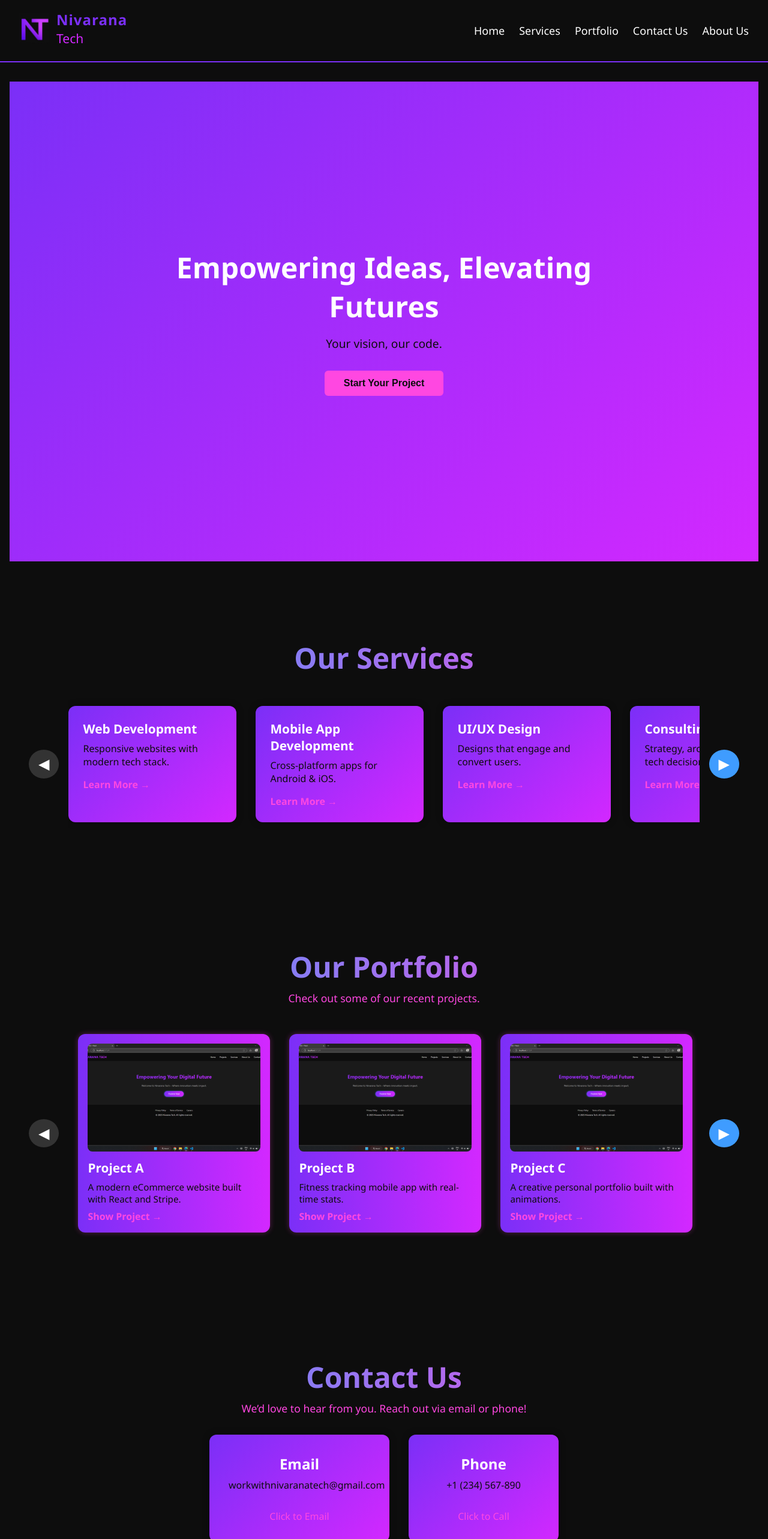
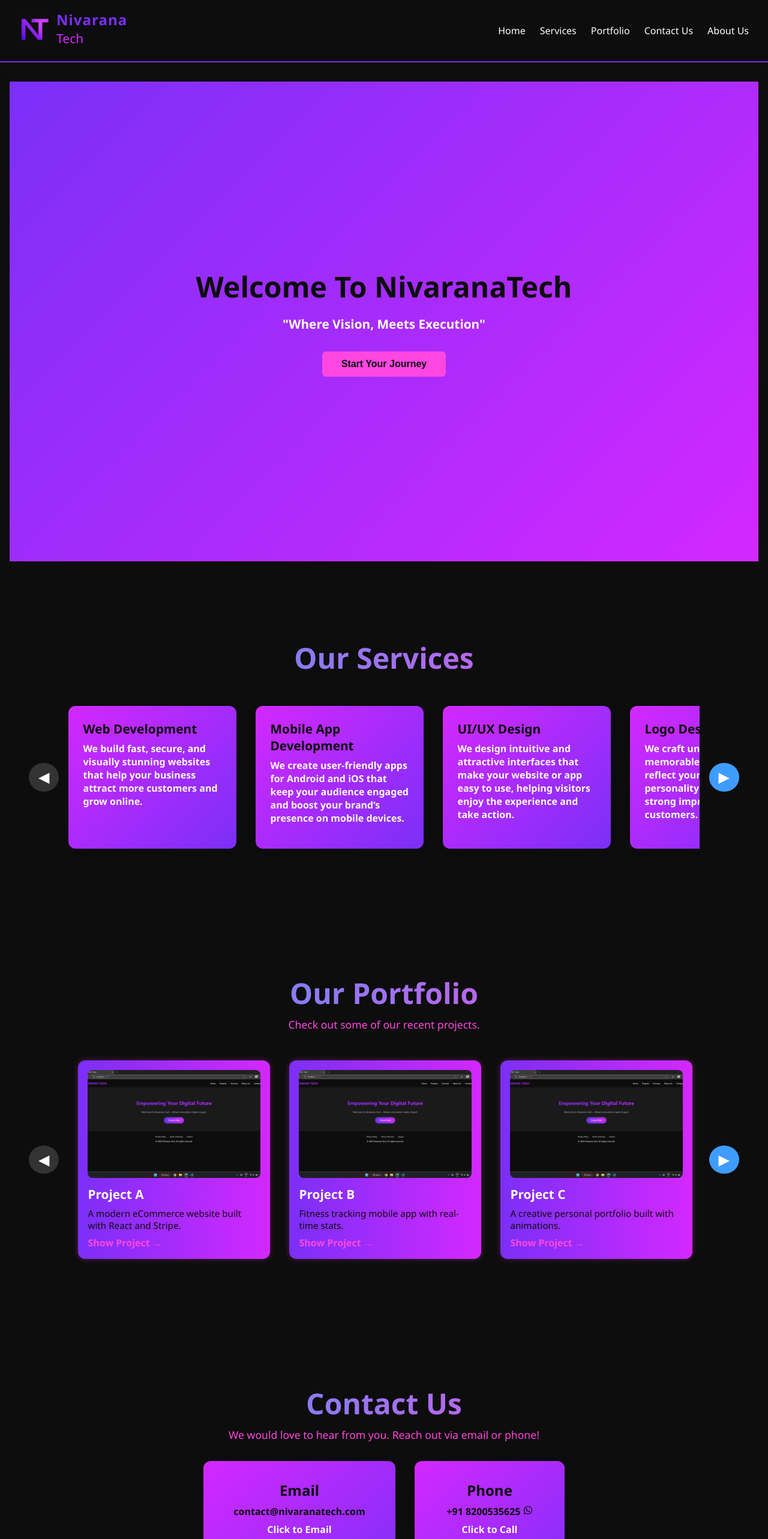
Before and after one commit to nivaranatech/nivarana-website, a React (Vite) app: page / in a window 1280 px wide. Shown: the top 2566 px of the page at 60% size. Built offline with nearby package versions, Linux system fonts and the light colour scheme.

Commit message:
new changes commit

```diff
--- a/package.json
+++ b/package.json
@@ -4,7 +4,7 @@
   "version": "0.0.0",
   "type": "module",
   "scripts": {
-    "dev": "vite",
+    "dev": "vite --host",
     "build": "vite build",
     "lint": "eslint .",
     "preview": "vite preview"
--- a/src/components/Footer.jsx
+++ b/src/components/Footer.jsx
@@ -1,39 +1,39 @@
 
-import { FaFacebookF,FaYoutube,FaXTwitter,FaInstagram,FaLinkedinIn,} from 'react-icons/fa6';
+import { FaFacebookF,FaYoutube,FaXTwitter,FaInstagram,FaLinkedinIn, FaWhatsapp,} from 'react-icons/fa6';
 
 import logo from '../assets/nivaranatech-logo.jpg';
 
 const Footer = () => {
-  const links = [
-    'Privacy Notice',
-    'Cookie Policy',
-    'Accessibility Declaration',
-    'Disclaimer',
-    'Security Policy',
-    'California Notice at Collection',
-    'Customize cookies',
-  ];
+  // const links = [
+  //   'Privacy Notice',
+  //   'Cookie Policy',
+  //   'Accessibility Declaration',
+  //   'Disclaimer',
+  //   'Security Policy',
+  //   'California Notice at Collection',
+  //   'Customize cookies',
+  // ];
 
   return (
     <footer className="footer">
       <div className="footer-left-column">
         <div className="footer-top-row">
           <img src={logo} alt="Nivarana Tech Logo" className="footer-logo" />
-          <p className="footer-copy">©2025 NivaranaTech</p>
+          <p className="footer-copy">© 2025 NivaranaTech</p>
         </div>
         <div className="footer-links">
-          {links.map((link, index) => (
+          {/* {links.map((link, index) => (
             <a key={index} href="#">{link}</a>
-          ))}
+          ))} */}
         </div>
       </div>
 
       <div className="footer-right">
-        <a href="#"><FaFacebookF /></a>
-        <a href="#"><FaYoutube /></a>
-        <a href="#"><FaXTwitter /></a>
-        <a href="#"><FaInstagram /></a>
-        <a href="#"><FaLinkedinIn /></a>
+        <a href="https://www.facebook.com/profile.php?id=61576877070925&sk=about" target='_blank'><FaFacebookF /></a>
+        <a href="https://youtube.com/@nivaranatech?feature=shared" target='_blank'><FaYoutube /></a>
+        <a href="https://x.com/nivaranatech?t=Yruj_rL99hf2XVw8u2hdWw&s=08" target='_blank'><FaXTwitter /></a>
+        <a href="https://www.instagram.com/nivaranatech?utm_source=qr&igsh=MXVheWMyN2dybWhpMA==" target='_blank'><FaInstagram /></a>
+        <a href="https://wa.me/918200535625" target='_blank'><FaWhatsapp /></a>
       </div>
     </footer>
   );
--- a/src/components/Header.jsx
+++ b/src/components/Header.jsx
@@ -1,7 +1,13 @@
-
+import { useState } from 'react';
 import logoImage from '../assets/nivaranatech-logo.jpg';
 
 const Navbar = () => {
+  const [isMenuOpen, setIsMenuOpen] = useState(false);
+
+  const toggleNavbar = () => {
+    setIsMenuOpen(!isMenuOpen);
+  };
+
   return (
     <nav className="navbar">
       <div className="navbar-left">
@@ -11,7 +17,14 @@ const Navbar = () => {
           <div className="brand-bottom">Tech</div>
         </div>
       </div>
-      <ul className="navbar-links">
+
+      {/* Hamburger button */}
+      <button className="hamburger" onClick={toggleNavbar}>
+        ☰
+      </button>
+
+      {/* Navbar links */}
+      <ul className={`navbar-links ${isMenuOpen ? 'active' : ''}`}>
         <li><a href="#home">Home</a></li>
         <li><a href="#services">Services</a></li>
         <li><a href="#portfolio">Portfolio</a></li>
--- a/src/index.css
+++ b/src/index.css
@@ -84,12 +84,20 @@ section {
   text-decoration: none;
   color: var(--text);
   font-weight: 500;
-  font-size: large;
+  font-size: medium;
   transition: color 0.3s;
 }
 
 .navbar-links li a:hover {
-  color: var(--blue);
+  color: var(--accent);
+}
+
+.hamburger {
+  display: none;
+  font-size: 2rem;
+  background: none;
+  border: none;
+  cursor: pointer;
 }
 
 /* Home Section */
@@ -97,7 +105,6 @@ section {
   width: 100%;
   min-height: 100vh;
   background: linear-gradient(135deg, var(--primary), var(--accent));
-  color: var(--text);
   display: flex;
   justify-content: center;
   align-items: center;
@@ -112,13 +119,14 @@ section {
 .hero h2 {
   font-size: 3rem;
   font-weight: bold;
+  color: var(--dark);
   margin-bottom: 1rem;
 }
 
 .hero p {
-  font-size: 1.2rem;
-  font-weight: 500;
-  color: var(--dark);
+  font-size: 1.3rem;
+  font-weight: 700;
+  color: var(--text);
   margin-bottom: 2rem;
 }
 
@@ -188,12 +196,11 @@ section {
 
 .service-card {
   flex: 0 0 auto;
-  background: linear-gradient(135deg, var(--primary), var(--accent));
+  background: linear-gradient(135deg, var(--accent), var(--primary));
   padding: 1.5rem;
   border-radius: 12px;
   min-width: 250px;
   max-width: 280px;
-  color: var(--text);
   box-shadow: 0 0 12px rgba(0, 0, 0, 0.4);
   text-align: left;
   transition: transform 0.3s ease;
@@ -205,27 +212,17 @@ section {
 
 .service-card h3 {
   font-size: 1.3rem;
-  color: var(--text);
+  color: var(--dark);
   margin-bottom: 0.5rem;
 }
 
 .service-card p {
   font-size: 1rem;
-  font-weight: 500;
+  font-weight: 700;
   margin-bottom: 1rem;
-  color: var(--dark);
+  color: var(--text);
 }
 
-.service-card a {
-  color: var(--pink);
-  text-decoration: none;
-  font-weight: bold;
-  transition: color 0.2s ease;
-}
-
-.service-card a:hover {
-  color: var(--blue);
-}
 
 
 /* Portfolio Section */
@@ -376,11 +373,11 @@ section {
 }
 
 .contact-card {
-  background: linear-gradient(135deg, var(--primary), var(--accent));
+  background: linear-gradient(135deg, var(--accent), var(--primary));
   padding: 2rem;
   border-radius: 12px;
   min-width: 250px;
-  max-width: 300px;
+  max-width: 320px;
   box-shadow: 0 0 12px rgba(0, 0, 0, 0.4);
   text-align: center;
   transition: transform 0.3s ease;
@@ -392,29 +389,31 @@ section {
 
 .contact-card h3 {
   font-size: 1.5rem;
-  color: var(--text);
+  color: var(--dark);
   margin-bottom: 0.5rem;
 }
 
 .contact-card p {
   font-size: 1rem;
   color: var(--dark);
-  font-weight: 500;
+  font-weight: 700;
   margin-bottom: 0.5rem;
 }
 
 .contact-card a {
   display: inline-block;
   font-size: 1rem;
-  font-weight: 500;
-  color: var(--pink);
+  font-weight: 700;
+  color: var(--text);
   text-decoration: none;
   transition: color 0.3s ease;
+  margin-bottom: 1rem;
 }
 
 .contact-card a:hover {
-  color: var(--blue);
+  text-decoration: underline;
 }
+
 
 
 /* About Section */
@@ -441,9 +440,9 @@ section {
 }
 
 .about-content {
-  max-width: 900px;
+  max-width: 700px;
   margin: 0 auto 3rem;
-  text-align: left;
+  text-align: center;
 }
 
 .about-content h3 {
@@ -454,17 +453,14 @@ section {
 
 .about-content p {
   font-size: 1rem;
-  font-weight: 500;
-  color: var(--text);
+  color: var(--pink);
   margin-bottom: 2rem;
 }
 
 .team-section h2 {
-  font-size: 2.2rem;
+  font-size: 2rem;
   margin-bottom: 2rem;
-  background: linear-gradient(to right, var(--primary), var(--accent));
-  -webkit-background-clip: text;
-  -webkit-text-fill-color: transparent;
+  color: var(--blue);
 }
 
 .team-cards {
@@ -475,8 +471,7 @@ section {
 }
 
 .team-card {
-  background: linear-gradient(135deg, var(--primary), var(--accent));
-  color: var(--text);
+  background: linear-gradient(135deg, var(--accent), var(--primary));
   padding: 1.5rem;
   border-radius: 12px;
   min-width: 250px;
@@ -493,24 +488,18 @@ section {
 .team-card h3 {
   font-size: 1.3rem;
   margin-bottom: 0.5rem;
-  color: var(--text);
+  color: var(--dark);
 }
 
-.team-card p {
-  font-size: 1rem;
-  font-weight: 500;
-  color: var(--dark);
-  margin-bottom: 1rem;
-}
 
 .team-card a {
-  color: var(--pink);
+  color: var(--text);
   text-decoration: none;
   font-weight: bold;
 }
 
 .team-card a:hover {
-  color: var(--blue);
+  text-decoration: underline;
 }
 
 
@@ -545,7 +534,7 @@ section {
 .footer-copy {
   font-size: 0.9rem;
   font-weight: 700;
-  color: var(--blue);
+  color: var(--text);
 }
 
 .footer-links {
@@ -586,26 +575,46 @@ section {
 /* Responsive Media Queries */
 @media (max-width: 768px) {
 
+
+  html, body {
+    height: 70%;
+    width: 100%;
+    scroll-behavior: smooth;
+  }
+
+
   /* Section for mobile */
   section {
-    padding: 5.3rem 0.1rem;
+    padding: 2rem 0.1rem;
   }
 
 
   /* Header for mobile */
   .navbar {
-    flex-direction: column;
-    align-items: flex;
+    flex-direction: row;
+  }
+
+  .hamburger {
+    display: block;
+    color: var(--text);
   }
 
   .navbar-links {
+    display: none;
     flex-direction: row;
-    gap: 1rem;
     width: 100%;
+    margin-top: 1rem;
+  }
+
+  .navbar-links.active {
+    display: flex;
+  }
+
+  .navbar-links li {
+    padding: 0.5rem 0;
   }
 
   /* Home Section for mobile */
-
   .hero h2 {
     font-size: 2.2rem;
   }
--- a/src/pages/Contact.jsx
+++ b/src/pages/Contact.jsx
@@ -1,24 +1,46 @@
+import { FaWhatsapp } from 'react-icons/fa6';
 
 export default function ContactUs() {
+  const emails = [
+    { label: 'Primary Email', value: 'contact@nivaranatech.com' },
+    { label: 'Secondary Email', value: 'workwithnivaranatech@gmail.com' },
+  ];
+
+  const phoneNumbers = [
+    { label: 'Primary Phone', value: '+91 8200535625' },
+    { label: 'Secondary Phone', value: '+91 7016686728' },
+  ];
+
   return (
     <section className="contact-section">
       <div className="contact-header">
         <h1>Contact Us</h1>
-        <p>We’d love to hear from you. Reach out via email or phone!</p>
+        <p>We would love to hear from you. Reach out via email or phone!</p>
       </div>
 
       <div className="contact-details">
         <div className="contact-card">
           <h3>Email</h3>
-          <p>workwithnivaranatech@gmail.com</p>
-          <br />
-          <a href="mailto:workwithnivaranatech@gmail.com" className="cta-link">Click to Email</a>
+          {emails.map((email, index) => (
+            <div key={index}>
+              <p>{email.value}</p>
+              <a href={`mailto:${email.value}`} className="cta-link">
+                Click to Email
+              </a>
+            </div>
+          ))}
         </div>
+
         <div className="contact-card">
           <h3>Phone</h3>
-          <p>+1 (234) 567-890</p>
-          <br />
-          <a href="tel:+1234567890" className="cta-link">Click to Call</a>
+          {phoneNumbers.map((phone, index) => (
+            <div key={index}>
+              <p>{phone.value} <FaWhatsapp/></p>
+              <a href={`tel:${phone.value.replace(/\s+/g, '')}`} className="cta-link">
+                Click to Call
+              </a>
+            </div>
+          ))}
         </div>
       </div>
     </section>
--- a/src/pages/Home.jsx
+++ b/src/pages/Home.jsx
@@ -1,11 +1,13 @@
 
 export default function Home() {
   return (
-    <section className="hero" id="home">
+    <section className="hero">
       <div className="hero-content">
-        <h2>Empowering Ideas, Elevating Futures</h2>
-        <p>Your vision, our code.</p>
-        <button className="cta-button">Start Your Project</button>
+        <h2>Welcome To NivaranaTech</h2>
+        <p>"Where Vision, Meets Execution"</p>
+        <a href="#contact">
+          <button className="cta-button">Start Your Journey</button>
+        </a>
       </div>
     </section>
   );
--- a/src/pages/Services.jsx
+++ b/src/pages/Services.jsx
@@ -39,12 +39,30 @@ export default function Services() {
   }, []);
 
   const services = [
-    { title: 'Web Development', desc: 'Responsive websites with modern tech stack.' },
-    { title: 'Mobile App Development', desc: 'Cross-platform apps for Android & iOS.' },
-    { title: 'UI/UX Design', desc: 'Designs that engage and convert users.' },
-    { title: 'Consulting', desc: 'Strategy, architecture, and tech decisions.' },
-    { title: 'SEO & Analytics', desc: 'Improve visibility and track performance.' },
-    { title: 'Cloud Deployment', desc: 'Scalable, secure cloud infrastructure.' },
+    {
+      title: 'Web Development',
+      desc: 'We build fast, secure, and visually stunning websites that help your business attract more customers and grow online.'
+    },
+    {
+      title: 'Mobile App Development',
+      desc: 'We create user-friendly apps for Android and iOS that keep your audience engaged and boost your brand’s presence on mobile devices.'
+    },
+    {
+      title: 'UI/UX Design',
+      desc: 'We design intuitive and attractive interfaces that make your website or app easy to use, helping visitors enjoy the experience and take action.'
+    },
+    {
+      title: 'Logo Design',
+      desc: 'We craft unique and memorable logos that reflect your brand’s personality and make a strong impression on your customers.'
+    },
+    {
+      title: 'Video Editing',
+      desc: 'We turn your raw video footage into professional-quality videos that captivate your audience and deliver your message effectively.'
+    },
+    {
+      title: 'Photo Editing',
+      desc: 'We enhance and retouch your photos to make them look polished and professional, perfect for social media, websites, and print.'
+    },
   ];
 
   return (
@@ -66,7 +84,6 @@ export default function Services() {
           <div className="service-card" key={index}>
             <h3>{service.title}</h3>
             <p>{service.desc}</p>
-            <a href="#">Learn More →</a>
           </div>
         ))}
       </div>
```
Also changed, not shown: src/pages/About.jsx (+6 -8 lines).
